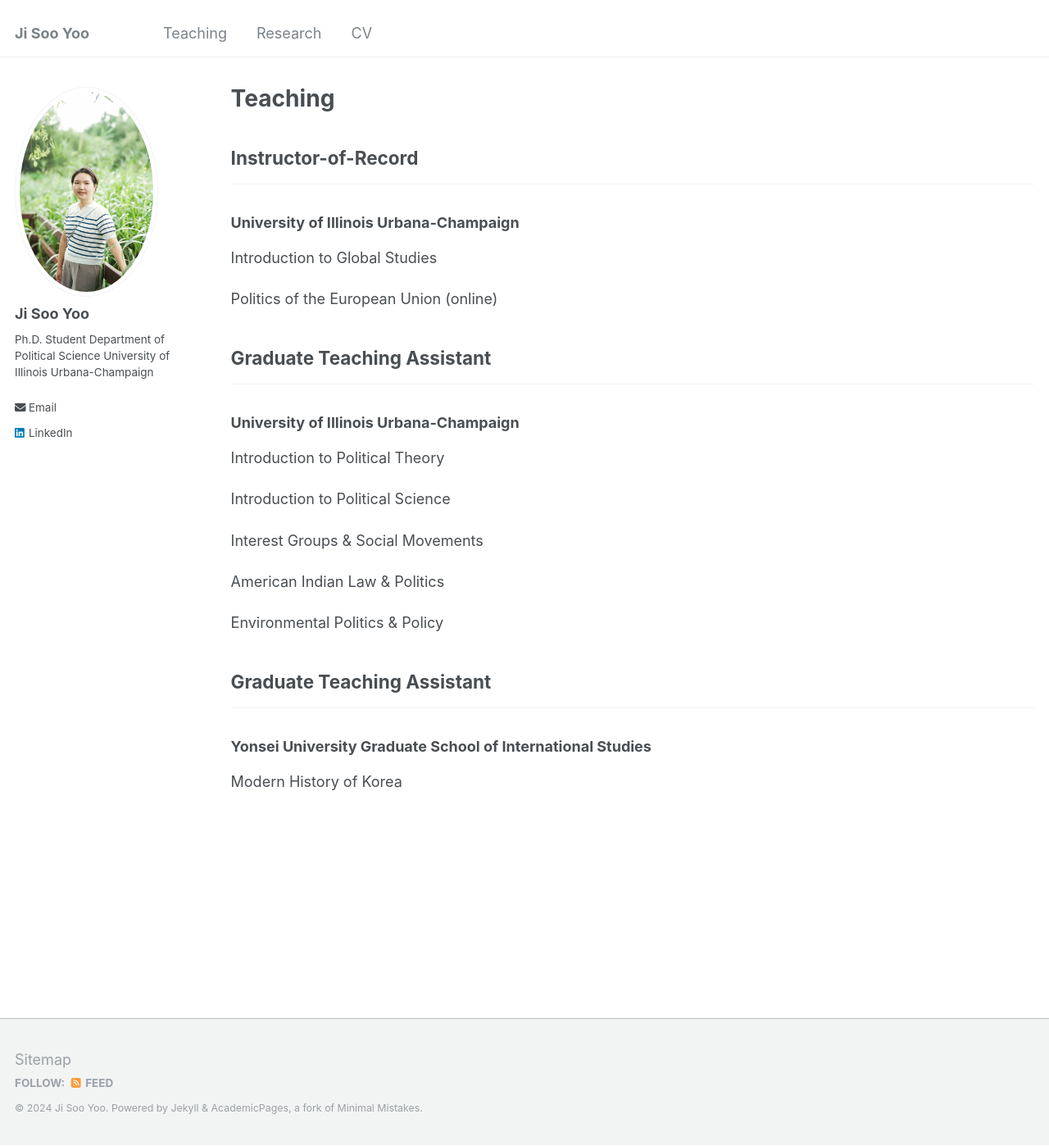
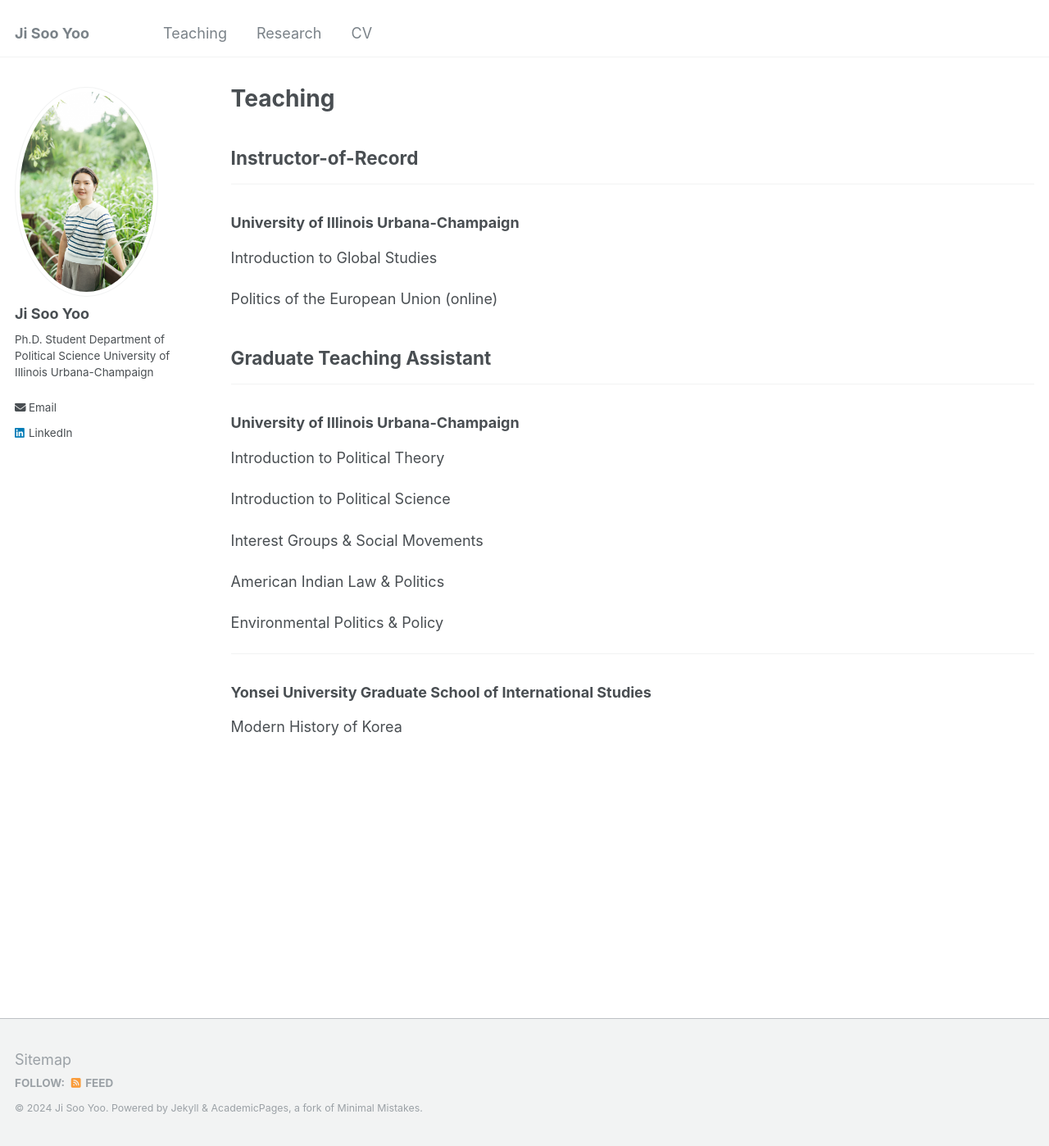
Before and after one commit to jisooyoo2/jisooyoo.github.io, a Jekyll site: the page built from _pages/teaching.md, in a window 1280 px wide and 1398 px high. Shown: the whole window at 82% size. Built offline with Jekyll 4.4.1, drawn with Linux system fonts in a browser that asks for light colours.

Commit message:
Update teaching.md

```diff
--- a/_pages/teaching.md
+++ b/_pages/teaching.md
@@ -26,7 +26,6 @@ American Indian Law & Politics
 
 Environmental Politics & Policy
 
-## Graduate Teaching Assistant
 ------
 ### Yonsei University Graduate School of International Studies
 
```
